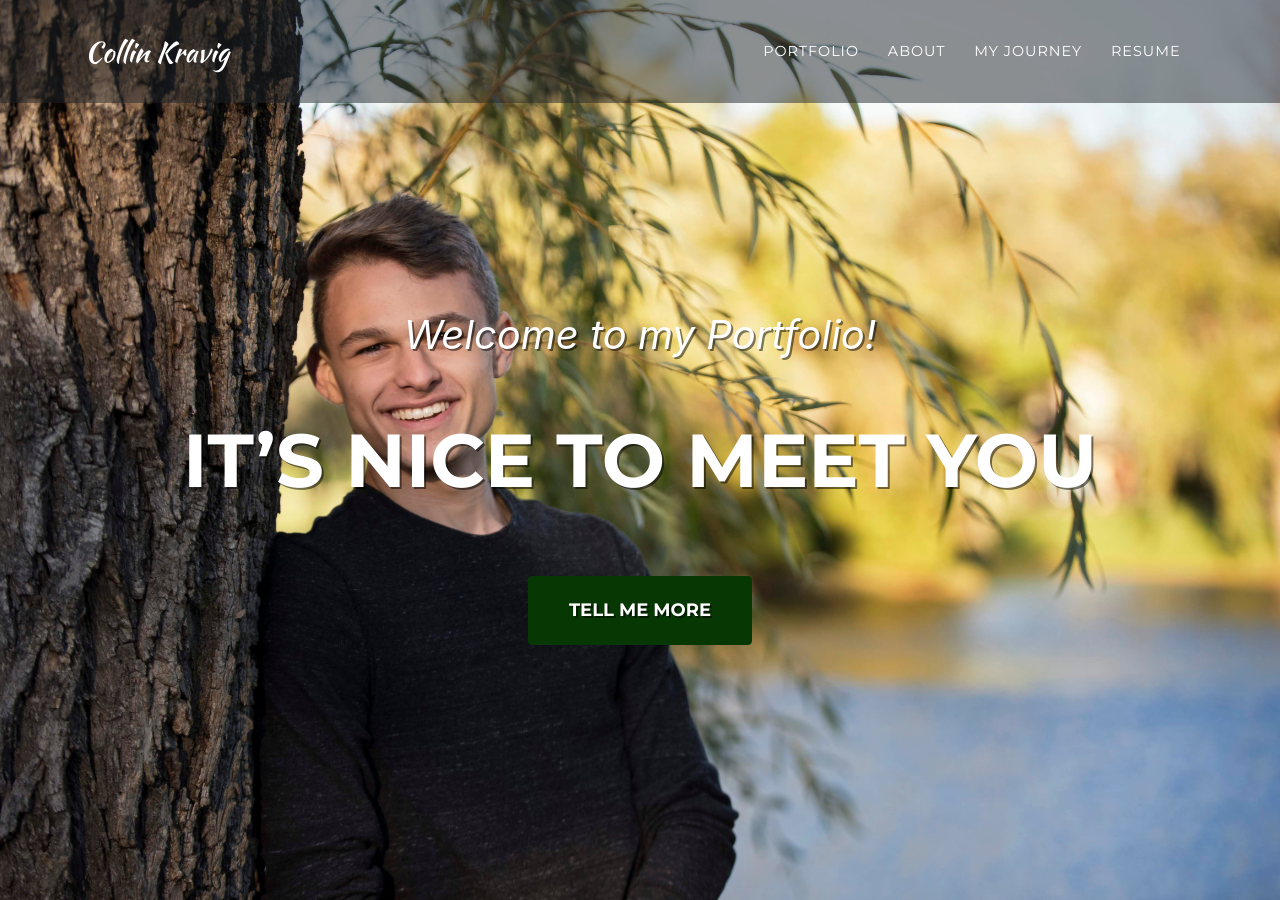
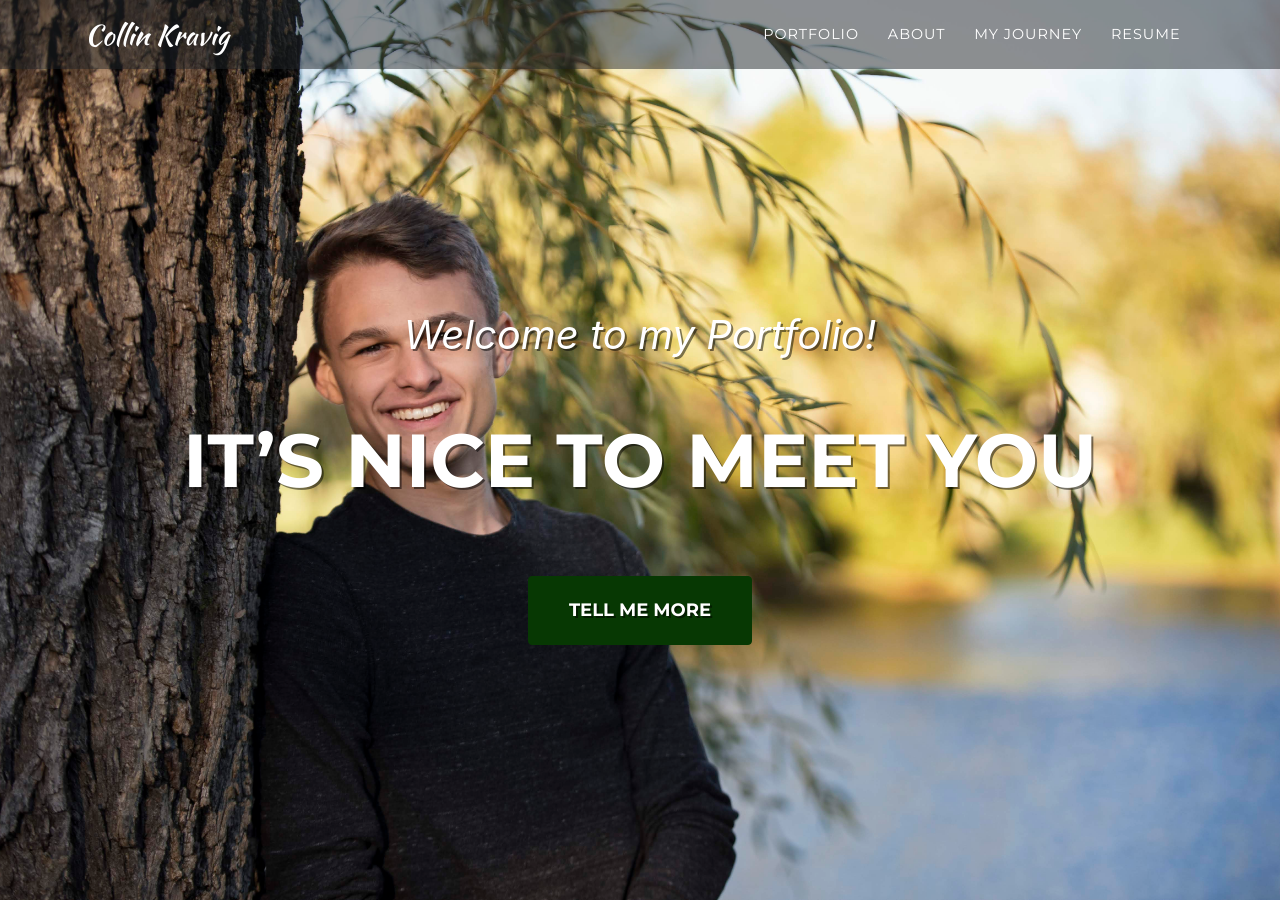
Before and after one commit to ckravig/ckravig.github.io, a Jekyll site: the page built from index.md, in a window 1280 px wide and 900 px high. Built offline with Jekyll 4.4.1, drawn with Linux system fonts in a browser that asks for light colours; some web fonts are replaced.

Commit message:
Update Media

```diff
--- a/_sass/components/_navbar.scss
+++ b/_sass/components/_navbar.scss
@@ -40,13 +40,11 @@
 }
 @media (min-width: 992px) {
   #mainNav {
-    padding-top: 25px;
-    padding-bottom: 25px;
     -webkit-transition: padding-top 0.3s, padding-bottom 0.3s;
     -moz-transition: padding-top 0.3s, padding-bottom 0.3s;
     transition: padding-top 0.3s, padding-bottom 0.3s;
     border: none;
-    background-color: transparentize($gray-900, 0.5);
+    background-color: transparentize($gray-900, 0.5); // rgba(233,247,123,.7)
     .navbar-brand {
       font-size: 1.75em;
       -webkit-transition: all 0.3s;
--- a/_sass/layout/_masthead.scss
+++ b/_sass/layout/_masthead.scss
@@ -6,7 +6,7 @@ header.masthead {
   background-image: url("#{$header-image}");
   background-repeat: no-repeat;
   background-attachment: scroll;
-  background-position: center center;
+  background-position: 39% center;
   background-size: cover;
   height: 100vh;
   padding-top: 0px;
@@ -33,6 +33,7 @@ header.masthead {
 }
 @media (min-width: 768px) {
   header.masthead {
+    background-position: center center;
     .intro-text {
       padding-top: 300px;
       padding-bottom: 200px;
```
